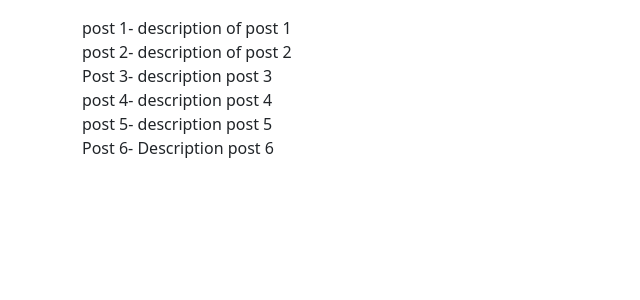
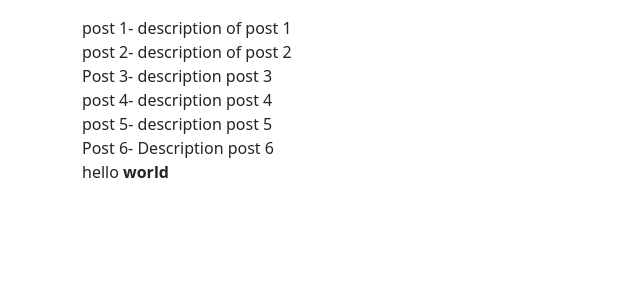
Before and after one commit to Richesttran/Assignment4Network, a Django app: page / in a window 1280 px wide. Shown: the top 300 px of the page, without its empty margins (0-640 px from the left). Run offline with Django 5.2, Linux system fonts and the light colour scheme; data comes from the database, SQL or seed files in the repository.

Commit message:
dom manipulation

```diff
--- a/dj_ajax/src/posts/static/posts/main.js
+++ b/dj_ajax/src/posts/static/posts/main.js
@@ -1 +1,3 @@
 console.log('hello world')
+const helloWorldBox=document.getElementById('hello-world')
+helloWorldBox.innerHTML="hello <b> world"
--- a/dj_ajax/src/posts/templates/posts/main.html
+++ b/dj_ajax/src/posts/templates/posts/main.html
@@ -9,7 +9,8 @@ posts
 {% endblock title %}
 
 {% block content %}
-{% for obj in qs%}
-    {{obj.title}}- {{obj.body}} <br>
-{% endfor%}
+  {% for obj in qs%}
+      {{obj.title}}- {{obj.body}} <br>
+  {% endfor%}
+  <div id = "hello-world"></div>
 {% endblock content %}
```
